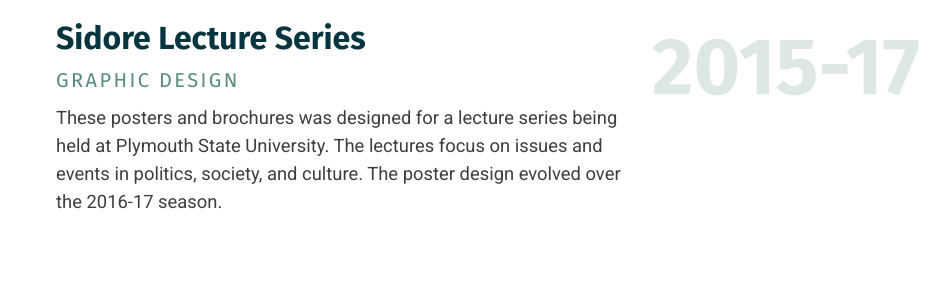
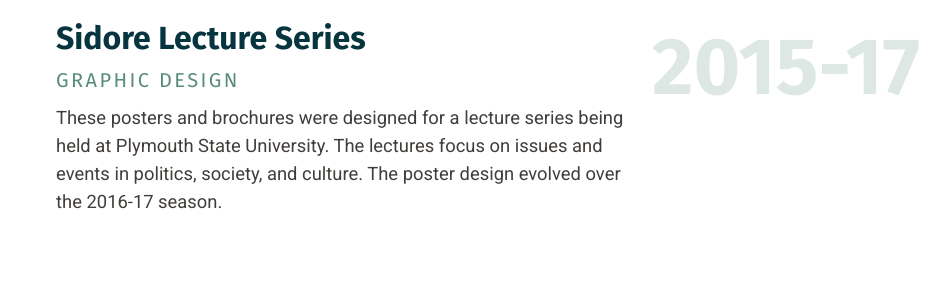
Before and after one commit to mtfullerton/mtfullerton.github.io, a Jekyll site: the page built from sidore/index.html, in a window 1280 px wide and 900 px high. Shown: the part 149-449 px from the top of the window, without its empty margins (168-1118 px from the left). Built offline with Jekyll 4.4.1, drawn with Linux system fonts in a browser that asks for light colours.

Commit message:
Spelling error fixed

```diff
--- a/sidore/index.html
+++ b/sidore/index.html
@@ -6,7 +6,7 @@
     <h4 class="year">2015-17</h4>
     <h2 class="job-title">Sidore Lecture Series</h1>
     <h4 class="job-type">Graphic Design</h4>
-    <p class="job-description">These posters and brochures was designed for a lecture series being held at Plymouth State University. The lectures focus on issues and events in politics, society, and culture. The poster design evolved over the 2016-17 season.</p>
+    <p class="job-description">These posters and brochures were designed for a lecture series being held at Plymouth State University. The lectures focus on issues and events in politics, society, and culture. The poster design evolved over the 2016-17 season.</p>
   </div>
   <div class="image-gallery">
     <div class="image-container-sbs">
```
Also changed, not shown: favicon.ico, 2 other files.
